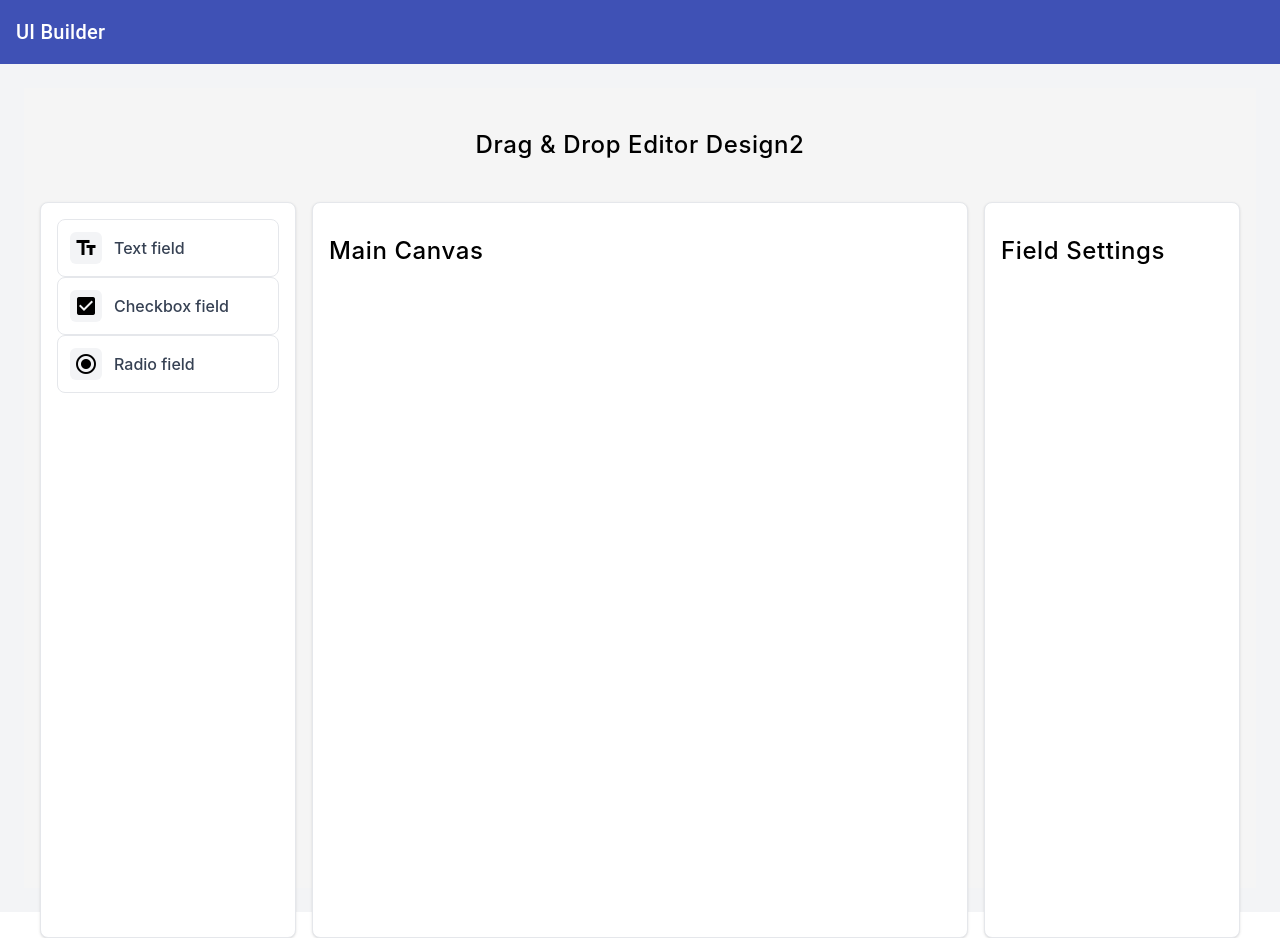
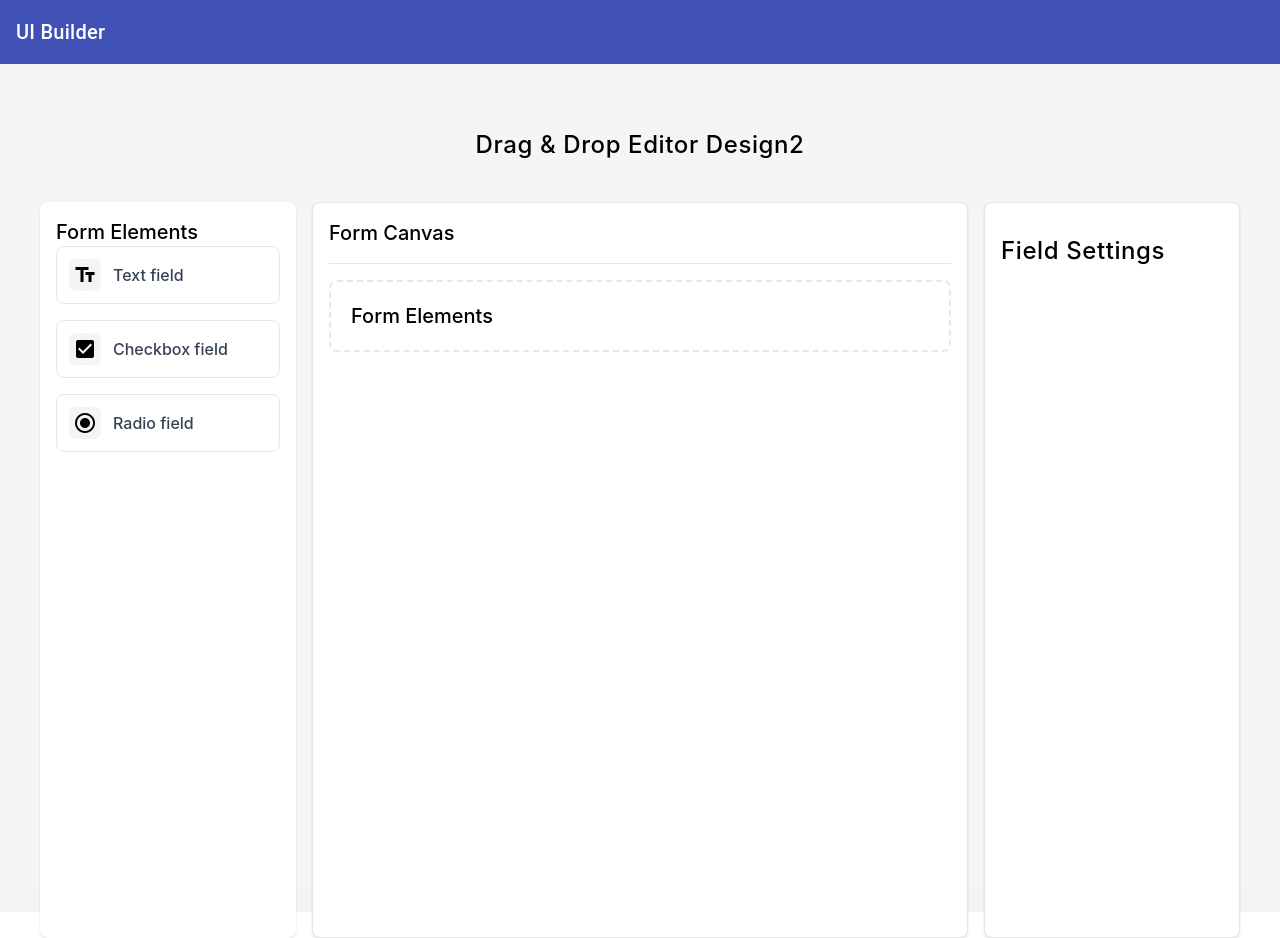
Before and after one commit to marcioalmeid/ui-builder, an Angular app: page / in a window 1280 px wide. Built offline with nearby package versions, Linux system fonts and the light colour scheme.

Commit message:
feat: implement drag-and-drop functionality in form elements and main canvas

```diff
--- a/src/app/components/form-elements-menu/field-button/field-button.html
+++ b/src/app/components/form-elements-menu/field-button/field-button.html
@@ -1,6 +1,8 @@
-<button class="w-full p-3 border border-gray-200 hover:border-black rounded-lg flex items-center gap-3 cursor-pointer">
+<button class="w-full p-3 border border-gray-200 hover:border-black rounded-lg flex items-center gap-3 cursor-pointer"
+    cdkDrag cdkDragData="{{ field() }}">
     <div class="rounded-md bg-gray-100 flex items-center justify-center p-1">
         <mat-icon>{{ field().icon }}</mat-icon>
     </div>
     <span class="text-gray-700 font-medium">{{ field().label }}</span>
+    <div *cdkDragPlaceholder ></div>
 </button>
--- a/src/app/components/form-elements-menu/field-button/field-button.ts
+++ b/src/app/components/form-elements-menu/field-button/field-button.ts
@@ -1,10 +1,11 @@
 import { Component,input } from '@angular/core';
 import { FieldTypeDefinition } from '../../../models/field-types-definition.services';
 import { MatIconModule } from '@angular/material/icon';
+import { DragDropModule } from '@angular/cdk/drag-drop';
 
 @Component({
   selector: 'app-field-button',
-  imports:   [MatIconModule],
+  imports:   [MatIconModule, DragDropModule],
   templateUrl: './field-button.html',
   styleUrl: './field-button.css',
 })
--- a/src/app/components/form-elements-menu/form-elements-menu.html
+++ b/src/app/components/form-elements-menu/form-elements-menu.html
@@ -1,9 +1,11 @@
-<div class="p-4 bg-white rounded-lg h-[calc(100vh-4rem)] overflow-y-auto border border-gray-200 shadow-sm">
-    @for (type of fieldTypes; track type.type) {
-        <app-field-button
-            [field]="type"
-
-        ></app-field-button>
-    }
-
+<div class="p-4 bg-white rounded-lg h-[calc(100vh-4rem)] overflow-y-auto   border-gray-200 shadow-sm ">
+    <h3 class="text-xl font-medium  ">Form Elements</h3>
+    <div class="flex flex-col gap-4 elements-menu"
+    cdkDropList
+    cdkDropListSortingDisabled="true"
+    [cdkDropListData]="'fild-selector'">
+        @for (type of fieldTypes; track type.type) {
+        <app-field-button [field]="type"></app-field-button>
+        }
+    </div>
 </div>
--- a/src/app/components/form-elements-menu/form-elements-menu.ts
+++ b/src/app/components/form-elements-menu/form-elements-menu.ts
@@ -1,11 +1,12 @@
 import { Component, inject } from '@angular/core';
 import { FieldTypesService } from '../../services/field-types.service';
 import { FieldButton } from './field-button/field-button';
+import { DragDropModule } from '@angular/cdk/drag-drop';
 
 @Component({
   selector: 'app-form-elements-menu',
   // standalone: true,
-  imports: [ FieldButton ],
+  imports: [ FieldButton , DragDropModule],
   templateUrl: './form-elements-menu.html',
   styleUrl: './form-elements-menu.css',
 })
--- /dev/null
+++ b/src/app/components/main-canvas/form-editor.component/form-editor.component.html
@@ -0,0 +1,7 @@
+<div class="p-5 bg-white rounded-lg border-dashed border-2 border-gray-200  "
+cdkDropList
+(cdkDropListDropped)="onDropInRow($event)"
+>
+    <h3 class="text-xl font-medium  ">Form Elements</h3>
+
+</div>
--- /dev/null
+++ b/src/app/components/main-canvas/form-editor.component/form-editor.component.ts
@@ -0,0 +1,15 @@
+import { Component } from '@angular/core';
+import { DragDropModule, CdkDragDrop } from '@angular/cdk/drag-drop';
+@Component({
+  selector: 'app-form-editor',
+  imports: [DragDropModule],
+  templateUrl: './form-editor.component.html',
+  styleUrl: './form-editor.component.css',
+})
+export class FormEditorComponent {
+
+
+  onDropInRow(event: CdkDragDrop<string>) {
+    console.log('Item dropped in row:', event);
+  }
+}
--- a/src/app/components/main-canvas/main-canvas.html
+++ b/src/app/components/main-canvas/main-canvas.html
@@ -1,5 +1,8 @@
 <div class="p-4 bg-white rounded-lg h-[calc(100vh-4rem)] overflow-y-auto border border-gray-200 shadow-sm">
-    <div class="flex items-center justify-between py-4">
-        <h1 class="text-2xl tracking-wide font-medium ">Main Canvas</h1>
+    <div class="pb-4 border-b border-gray-200">
+        <h3 class="text-xl   font-medium ">Form Canvas</h3>
     </div>
-   </div>
+    <div class="mt-4">
+        <app-form-editor></app-form-editor>
+    </div>
+</div>
--- a/src/app/components/main-canvas/main-canvas.ts
+++ b/src/app/components/main-canvas/main-canvas.ts
@@ -1,8 +1,9 @@
 import { Component } from '@angular/core';
+import { FormEditorComponent } from './form-editor.component/form-editor.component';
 
 @Component({
   selector: 'app-main-canvas',
-  imports: [],
+  imports: [FormEditorComponent],
   templateUrl: './main-canvas.html',
   styleUrl: './main-canvas.css',
 })
--- a/src/app/drag-drop-editor/drag-drop-editor.html
+++ b/src/app/drag-drop-editor/drag-drop-editor.html
@@ -2,11 +2,13 @@
 <div class="flex flex-col h-screen bg-gray-100 px-4">
     <div class="flex flex-col justify-center items-center  py-10">
         <h1 class="text-2xl tracking-wide font-medium ">Drag & Drop Editor Design2</h1>
-     </div>
-     <div class="flex gap-4 ">
-    <app-form-elements-menu class="w-64"/>
-    <app-main-canvas class="flex-1" />
-    <app-field-settings class="w-64"/>
+    </div>
+    <div class="flex gap-4 "
+        cdkDropListGroup
+    >
+        <app-form-elements-menu class="w-64" />
+        <app-main-canvas class="flex-1" />
+        <app-field-settings class="w-64" />
     </div>
 
 </div>
--- a/src/app/drag-drop-editor/drag-drop-editor.ts
+++ b/src/app/drag-drop-editor/drag-drop-editor.ts
@@ -3,13 +3,14 @@ import { CommonModule } from '@angular/common';
 import { FormElementsMenu } from '../components/form-elements-menu/form-elements-menu';
 import { MainCanvas } from "../components/main-canvas/main-canvas";
 import { FieldSettings } from "../components/field-settings/field-settings";
+import { DragDropModule } from '@angular/cdk/drag-drop';
 
 
 
 @Component({
   selector: 'app-drag-drop-editor',
   // standalone: true,
-  imports: [CommonModule, FormElementsMenu, MainCanvas, FieldSettings],
+  imports: [CommonModule, FormElementsMenu, MainCanvas, FieldSettings, DragDropModule],
   templateUrl: './drag-drop-editor.html',
   styleUrls: ['./drag-drop-editor.css'],
 })
--- a/src/styles.css
+++ b/src/styles.css
@@ -5,3 +5,8 @@ body {
   margin: 0;
   padding: 0;
 }
+
+.cdk-drop-list-dragging:not(.elements-menu)  {
+  border: 2px solid lightgray !important;
+  background-color: lightgray !important;
+}
```
Also changed, not shown: src/app/components/main-canvas/form-editor.component/form-editor.component.css (added), 1 other file (tests, documents, lock files or other folders).
